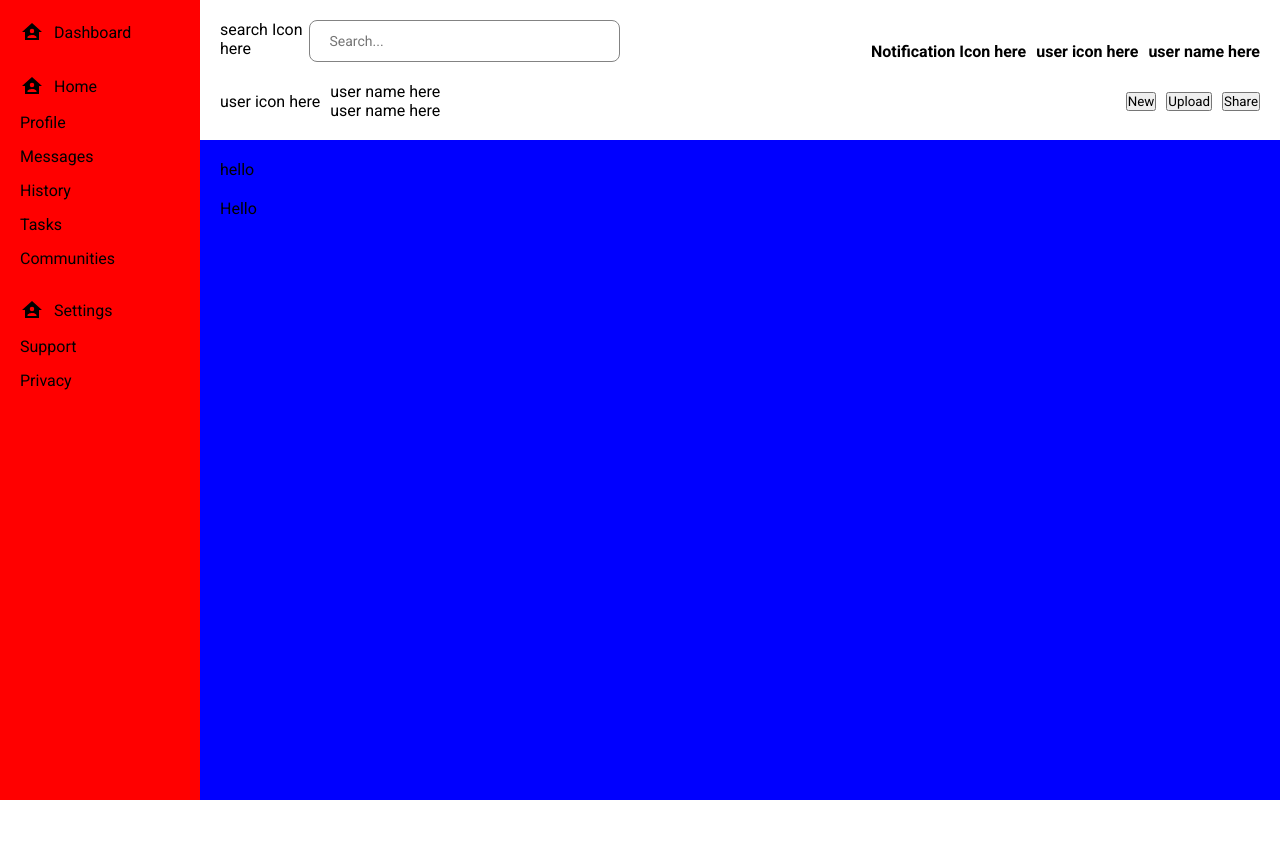
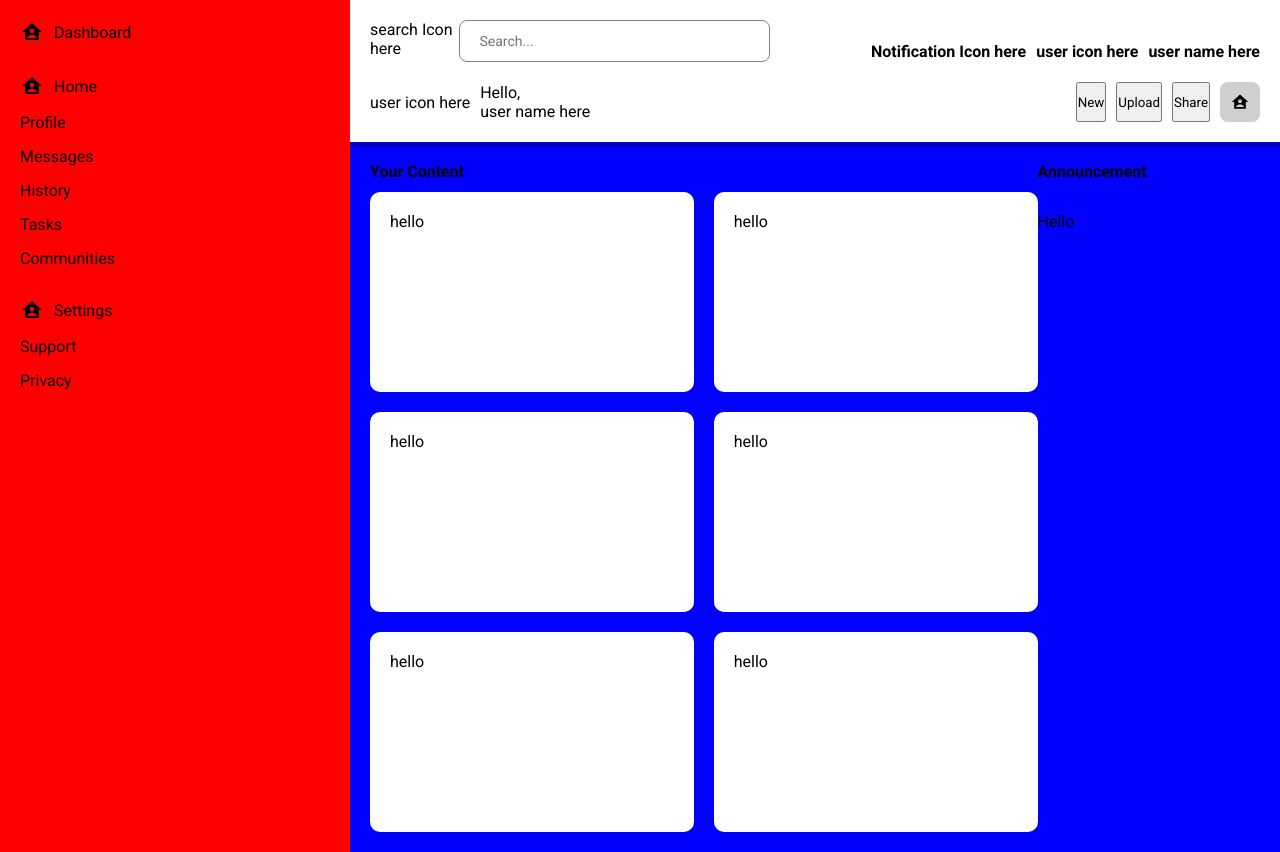
Before and after one commit to tin2397/adminDash, a plain HTML site: page index.html in a window 1280 px wide. Before the commit the page ends 800 px from the top, so only its background shows below. Drawn offline with Linux system fonts and the light colour scheme.

Commit message:
Done the Content Area

```diff
--- a/index.html
+++ b/index.html
@@ -60,7 +60,7 @@
                 <div class="right-container-user-name">
                     <div>user icon here</div>
                     <div>
-                        <div>user name here</div>
+                        <div>Hello,</div>
                         <div>user name here</div>
                     </div>
                 </div>
@@ -68,11 +68,26 @@
                     <button>New</button>
                     <button>Upload</button>
                     <button>Share</button>
+                    <button class="icon-button">
+                        <img src="materials/home-account.svg" alt="Button icon">
+                    </button>
                 </div>
             </div>
             </div>
-            <div> hello</div>
-            <div> Hello</div>
+            <div class="left-main-container">
+                <div><b>Your Content</b></div>
+                <div><b>Announcement</b></div>
+                <div class="left-main-container-info">
+                    <div class="info-container"> hello</div>
+                    <div class="info-container"> hello</div>
+                    <div class="info-container"> hello</div>
+                    <div class="info-container"> hello</div>
+                    <div class="info-container"> hello</div>
+                    <div class="info-container"> hello</div>
+                </div>
+                <div> Hello</div>
+            </div>
+
         </div>
     </div>
 </body>
--- a/styles.css
+++ b/styles.css
@@ -7,7 +7,7 @@
 
 .main-container {
     display: grid;
-    grid-template-columns: minmax(50px, 200px) minmax(450px,4fr);
+    grid-template-columns: minmax(50px, 350px) minmax(450px,4fr);
     height: 100%;
 }
 body {
@@ -89,6 +89,7 @@ body {
     background-color: white;
     margin: -20px -20px 0 -20px;
     padding: 20px;
+    box-shadow: 0 5px 0 0 rgba(0, 0, 0, 0.25);
 }
 .right-container-user-TOP {
     display: flex;
@@ -104,3 +105,55 @@ body {
     align-items: center;
     gap: 10px;
 }
+/*
+Cai nay la khung cua icon
+Xoa width va height neu khong muon cai vien (border)
+*/
+.icon-button {
+    display: flex;
+    align-items: center;
+    justify-content: center;
+    width: 40px;
+    height: 40px;
+    border: none;
+    border-radius: 8px;
+    background-color: #cfcfcf;
+    cursor: pointer;
+    transition: all 0.3s ease;
+}
+
+
+.icon-button:hover {
+    background-color: #e0e0e0;
+}
+/* Cai nay la kich thuoc cua icon */
+.icon-button img {
+    width: 20px;
+    height: 20px;
+}
+
+.left-main-container {
+    display: grid;
+    grid-template-columns: 3fr 1fr;
+    grid-template-rows: 50px 1fr;
+    gap: 0px;
+}
+
+.left-main-container-info {
+    display: grid;
+    grid-template-columns: 1fr 1fr;
+    gap: 20px;
+    margin-top: -20px;
+}
+
+.info-container {
+    display: grid;
+    position: relative;
+    min-width: 100px;
+    max-width: 500px;
+    height: auto;
+    min-height: 200px;
+    background-color: #ffffff;
+    border-radius: 10px;
+    padding: 20px;
+}
```
